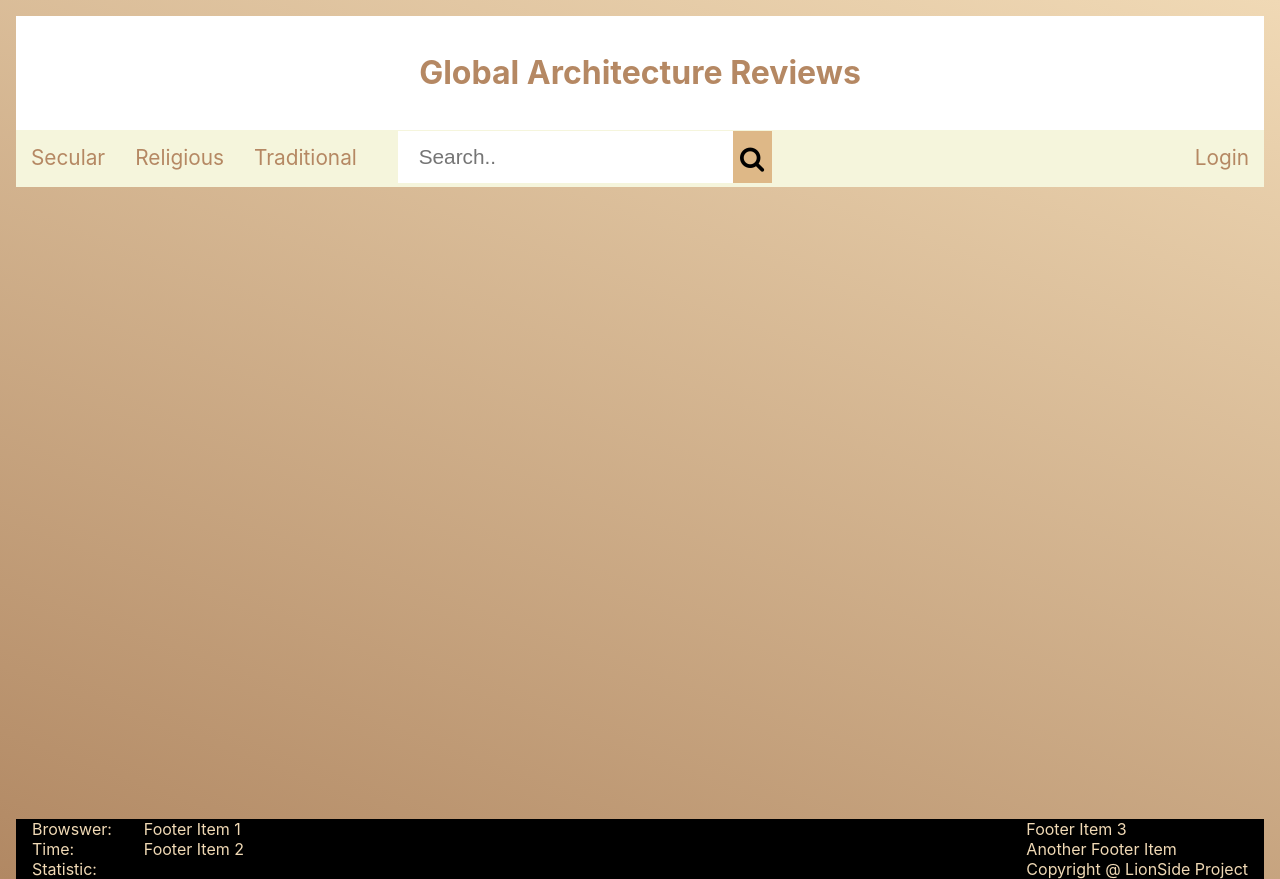
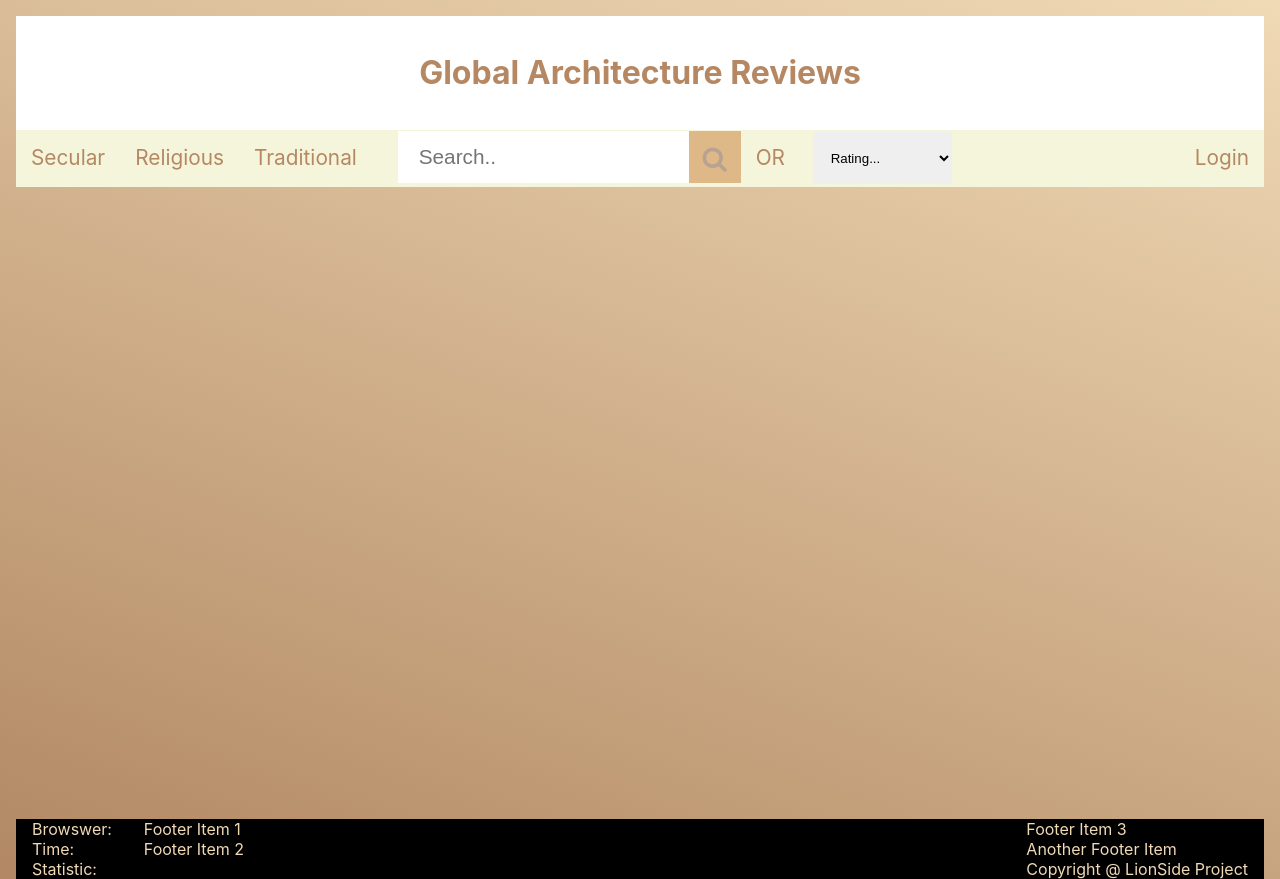
Before and after one commit to khand5/architecture-reviews, a React (Create React App) app in the folder client/: page / in a window 1280 px wide. Built offline with nearby package versions, Linux system fonts and the light colour scheme.

Commit message:
Added selector to search bar.

```diff
--- a/client/src/components/Navbar/Navbar.css
+++ b/client/src/components/Navbar/Navbar.css
@@ -18,22 +18,23 @@
 
 .Navbar-item {
   color: rgb(181, 136, 99);
-  background-color: beige;
   padding: 15px;
   font-size: 0.8em;
-}
-
-.Hover-highlight-border-bottom {
-  border-style: solid;
-  border-color: transparent;
-  border-width: 0 0 2px 0;
-  -webkit-transition: border-color 0.25s; /* For Safari 3.1 to 6.0 */
-  transition: border-color 0.25s;
 }
 
 .Navbar-item:hover {
   background-color: rgb(182, 182, 182);
   border-color: rgb(181, 136, 99);
+}
+
+.Hover {
+  border-style: solid;
+  border-color: transparent;
+  border-width: 0 0 2px 0;
+  -webkit-transition: background-color 0.25s; /* For Safari 3.1 to 6.0 */
+  -webkit-transition: border-color 0.25s; /* For Safari 3.1 to 6.0 */
+  transition: background-color 0.25s;
+  transition: border-color 0.25s;
 }
 
 .Navbar-item-left {
@@ -54,12 +55,16 @@
   border: none;
   font-size: 0.8em;
   padding-left: 1em;
-  width: 15em;
 }
 .Navbar-item-search-button {
-  width: 1.5em;
-  padding-top: 0.55em;
+  width: 2em;
+  padding-top: 0.45em;
   background: burlywood;
+}
+
+.Navbar-item-search-button:visited {
+  text-decoration: none;
+  color: rgb(184, 163, 146);
 }
 
 .Navbar-item-search:hover {
@@ -71,6 +76,16 @@
 .Navbar-item-search-button:focus {
   outline: none;
 }
+
+.Navbar-item-select {
+  padding-left: 1em;
+  border: none;
+  display: flex;
+  margin-left: 1em;
+  min-height: 52px;
+}
+
+/* Animations */
 
 /* Safari syntax */
 @-webkit-keyframes fadeIn {
--- a/client/src/components/Navbar/Navbar.js
+++ b/client/src/components/Navbar/Navbar.js
@@ -16,28 +16,35 @@ class Header extends React.Component {
           <h1>Global Architecture Reviews</h1>
         </div>
         <div className="Navbar-container">
-          <div className="Navbar-item Navbar-item-left Hover-highlight-border-bottom">
-            Secular
-          </div>
-          <div className="Navbar-item Navbar-item-left Hover-highlight-border-bottom">
-            Religious
-          </div>
-          <div className="Navbar-item Navbar-item-left Hover-highlight-border-bottom">
-            Traditional
-          </div>
+          <div className="Navbar-item Navbar-item-left Hover">Secular</div>
+          <div className="Navbar-item Navbar-item-left Hover">Religious</div>
+          <div className="Navbar-item Navbar-item-left Hover">Traditional</div>
 
-          <div className="Navbar-item-search Hover-highlight-border-bottom">
+          {/* Search Bar */}
+          <div className="Navbar-item-search Hover">
             <input
               type="text"
               className="Navbar-item-search-bar"
               placeholder="Search.."
             ></input>
-            <i className="Navbar-item-search-button fa fa-search"></i>
+            <a className="Navbar-item-search-button" href="">
+              <i className="fa fa-search"></i>
+            </a>
           </div>
 
-          <div className="Navbar-item Navbar-item-right Hover-highlight-border-bottom">
-            Login
-          </div>
+          <div className="Navbar-item Navbar-item-left">OR</div>
+
+          <select className="Navbar-item-select">
+            <option value="none">Rating...</option>
+            <option value="5">(5) World Wonder</option>
+            <option value="4">(4) Majestic</option>
+            <option value="3">(3) Excellent</option>
+            <option value="2">(2) Great</option>
+            <option value="1">(1) Good</option>
+          </select>
+
+          <div className="Navbar-item-rating"></div>
+          <div className="Navbar-item Navbar-item-right Hover">Login</div>
         </div>
       </div>
     );
```
Also changed, not shown: 1 other file (tests, documents, lock files or other folders).
